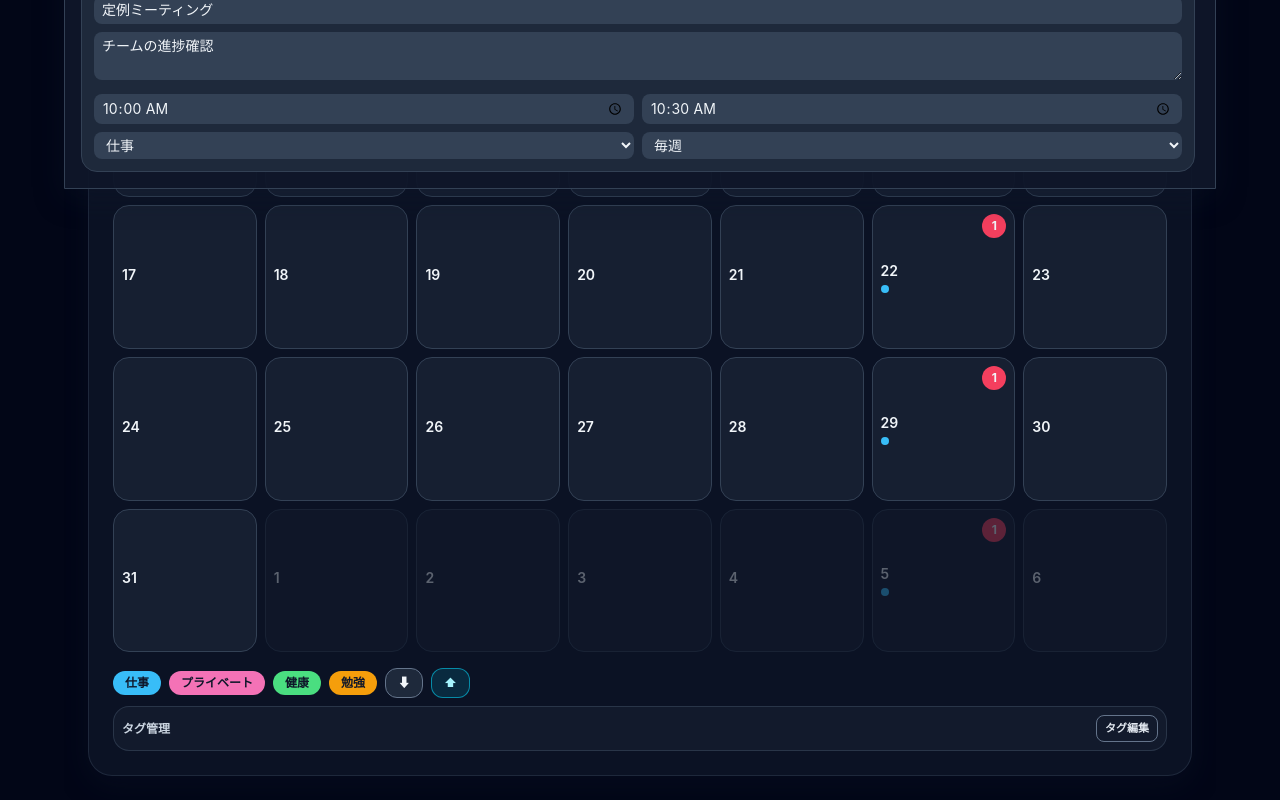
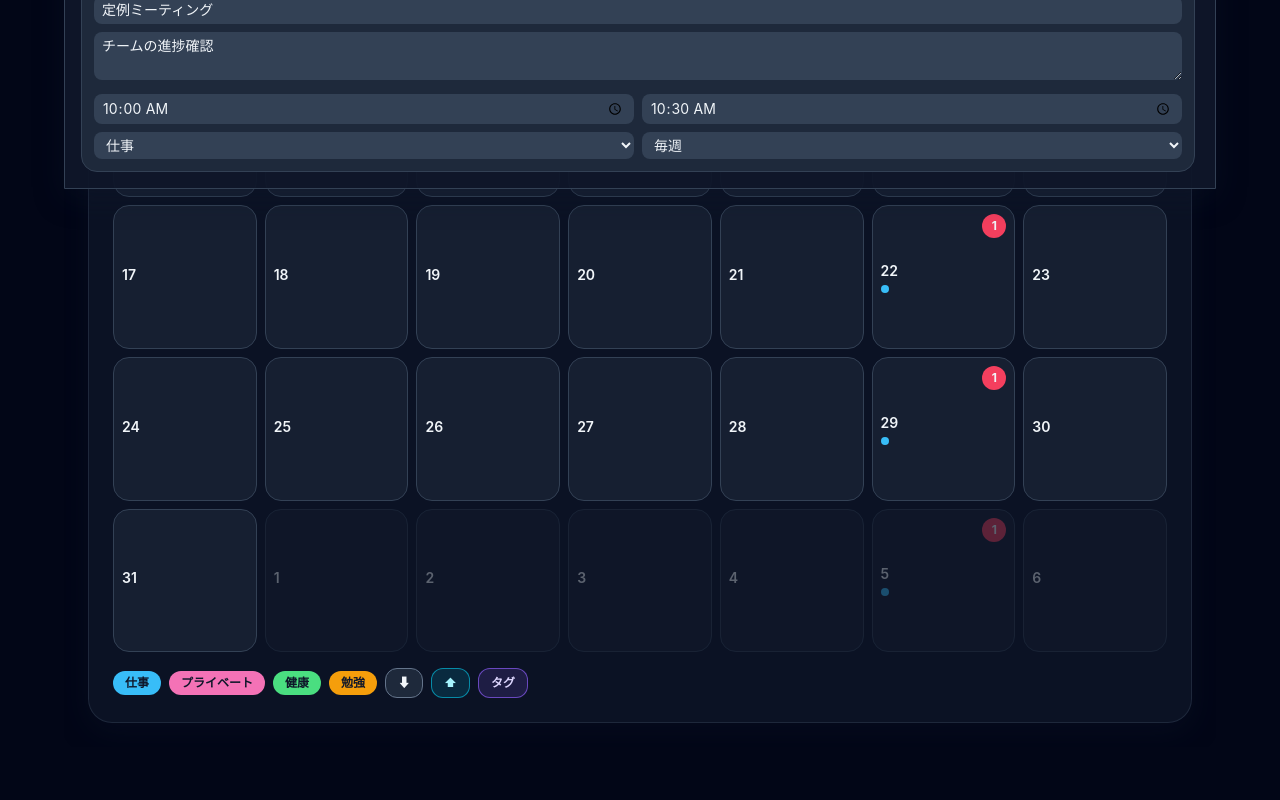
Before and after one commit to kazumamorisita/schedule-c, a React (Vite) app: page / in a window 1280 px wide. Shown: the part 611-1411 px from the top of the page. After the commit the page ends 1358 px from the top, so only its background shows below. Built offline with nearby package versions, Linux system fonts and the light colour scheme; the HTML template or start-up script is replaced by a standard one.

Commit message:
Move tag edit button next to import button

```diff
--- a/src/App.tsx
+++ b/src/App.tsx
@@ -398,18 +398,17 @@ function App() {
           >
             <span aria-hidden>⬆</span>
           </button>
+          <button
+            className="inline-flex items-center gap-1 rounded-xl border border-violet-500/70 bg-violet-500/15 px-3 py-1.5 text-xs font-semibold text-violet-200"
+            onClick={() => setIsTagEditorOpen(true)}
+            aria-label="タグ編集"
+            title="タグ編集"
+          >
+            タグ
+          </button>
           <input ref={fileRef} hidden type="file" accept=".json,application/json" onChange={onImport} />
         </div>
 
-        <div className="mt-2 flex items-center justify-between rounded-2xl border border-slate-700/70 bg-slate-800/40 p-2">
-          <p className="text-xs font-semibold text-slate-300">タグ管理</p>
-          <button
-            className="rounded-lg border border-slate-500 px-2 py-1 text-[11px] font-semibold text-slate-200"
-            onClick={() => setIsTagEditorOpen(true)}
-          >
-            タグ編集
-          </button>
-        </div>
       </section>
 
       {isTagEditorOpen && (
```
